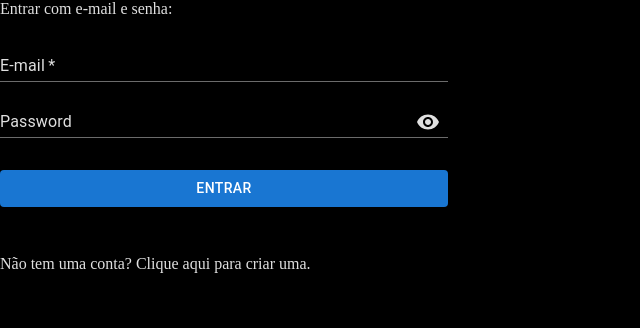
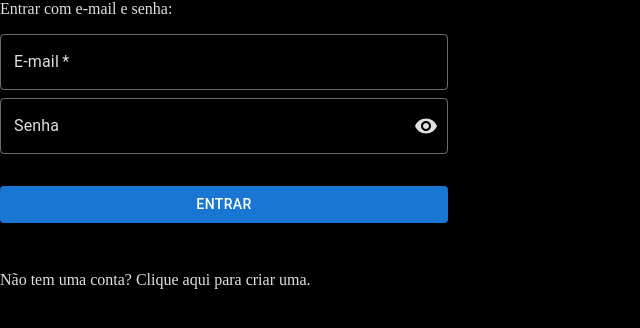
Before and after one commit to brunophmaia/ss-reservation-client, a Next.js app: page /login/components/EmailLogin in a window 1280 px wide. Shown: the top 328 px of the page, without its empty margins (0-640 px from the left). Built offline with nearby package versions, Linux system fonts and the light colour scheme.

Commit message:
change input to outline

```diff
--- a/src/pages/login/components/EmailLogin.tsx
+++ b/src/pages/login/components/EmailLogin.tsx
@@ -2,7 +2,7 @@ import { useRouter } from 'next/router';
 import { useState } from 'react';
 import { useTranslation } from 'react-i18next';
 import { useDevice } from '@/context/device-context';
-import { Box, Button, FormControl, TextField, InputLabel, InputAdornment, IconButton, Input } from '@mui/material';
+import { Box, Button, FormControl, TextField, InputLabel, InputAdornment, IconButton, OutlinedInput  } from '@mui/material';
 import { Visibility, VisibilityOff } from '@mui/icons-material';
 import styles from './EmailLogin.module.scss';
 
@@ -49,21 +49,23 @@ export default function EmailLogin(){
                 inputProps={{
                   type: "email",
                 }}
-                variant="standard" />
+                variant="outlined" />
             </div>
             <div className='flex p-t-8'>
-              <FormControl className='w100 text-field-override' variant="standard">
-                <InputLabel htmlFor="standard-adornment-password">Password</InputLabel>
-                <Input
+              <FormControl className='w100 text-field-override'>
+                <InputLabel htmlFor="outlined-adornment-password">{t('login.password')}</InputLabel>
+                <OutlinedInput
+                  id="outlined-adornment-password"
                   required
-                  id="standard-adornment-password"
                   type={showPassword ? 'text' : 'password'}
+                  label={t('login.password')}
                   endAdornment={
                     <InputAdornment position="end">
                       <IconButton
                         aria-label="toggle password visibility"
                         onClick={handleClickShowPassword}
                         onMouseDown={handleMouseDownPassword}
+                        edge="end"
                       >
                         {showPassword ? <VisibilityOff /> : <Visibility />}
                       </IconButton>
--- a/src/styles/globals.scss
+++ b/src/styles/globals.scss
@@ -26,14 +26,8 @@ body.dark-theme {
     .MuiSvgIcon-root {
       color: var(--text-color);
     }
-    .MuiInput-underline:before {
-      border-bottom-color: rgba(255, 255, 255, 0.42); /* Borda cinza */
-    }
-    .MuiInput-underline:hover:not(.Mui-disabled):before {
-      border-bottom-color: rgba(255, 255, 255, 0.87); /* Borda cinza clara ao passar o mouse */
-    }
-    .MuiInput-underline:after {
-      border-bottom-color: var(--border-color); /* Borda ao focar */
+    .MuiOutlinedInput-notchedOutline {
+      border-color: rgba(255, 255, 255, 0.42); /* Borda cinza */
     }
   }
 }
```
